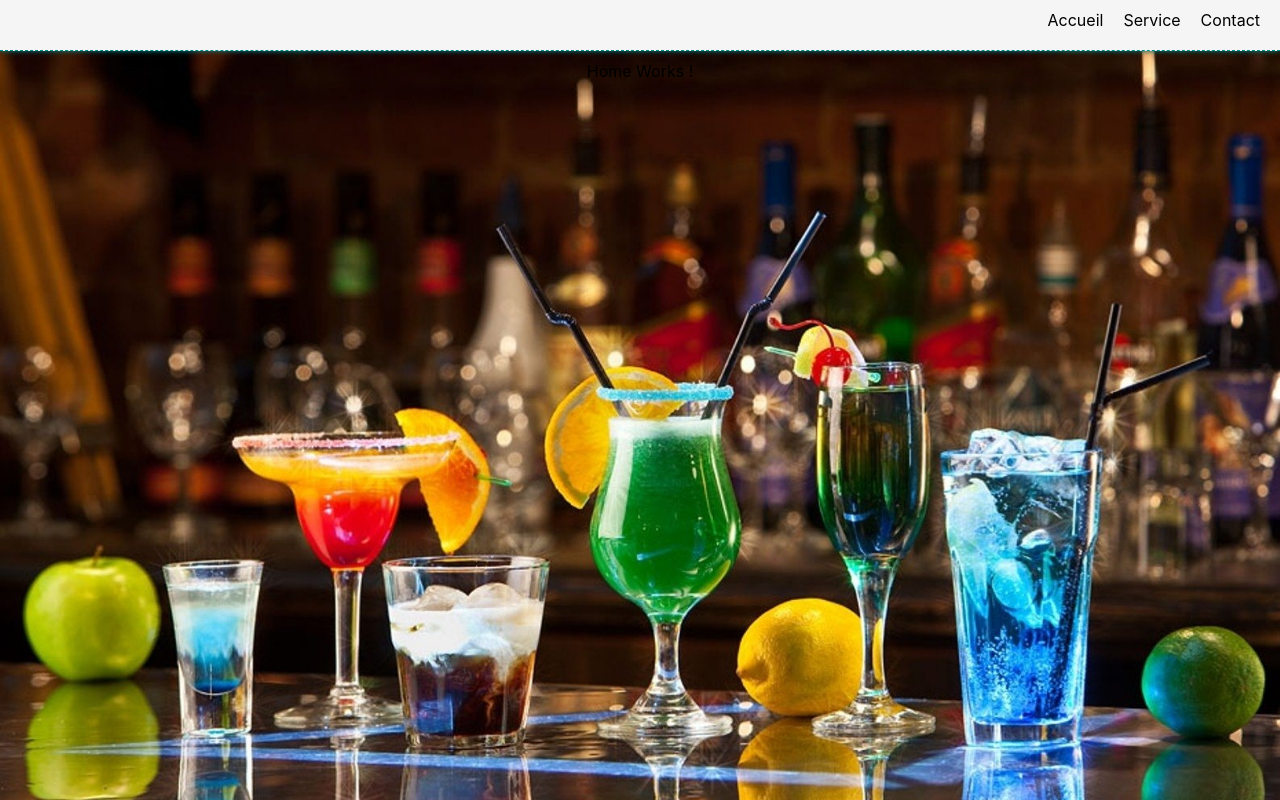
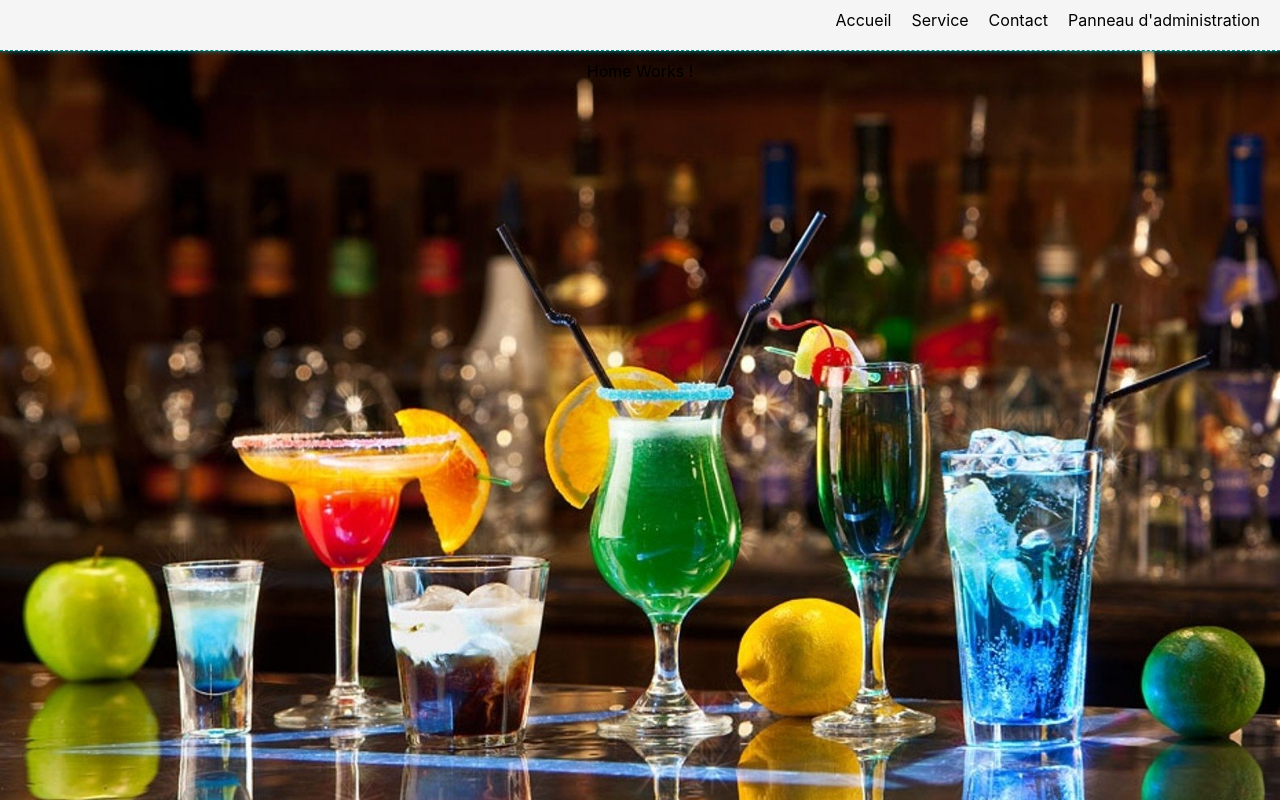
Before and after one commit to DumontGontran/Cocktail, a React (Create React App) app: page / in a window 1280 px wide. Built offline with nearby package versions, Linux system fonts and the light colour scheme.

Commit message:
can now access Login/Admin from public header

```diff
--- a/src/components/public/Header.js
+++ b/src/components/public/Header.js
@@ -10,6 +10,7 @@ const Header = () => {
                     <li><Link to='/home'>Accueil</Link></li>
                     <li><Link to='/service'>Service</Link></li>
                     <li><Link to='/contact'>Contact</Link></li>
+                    <li><Link to ='/admin'>Panneau d'administration</Link></li>
                 </ul>
             </nav>
         </header>
```
